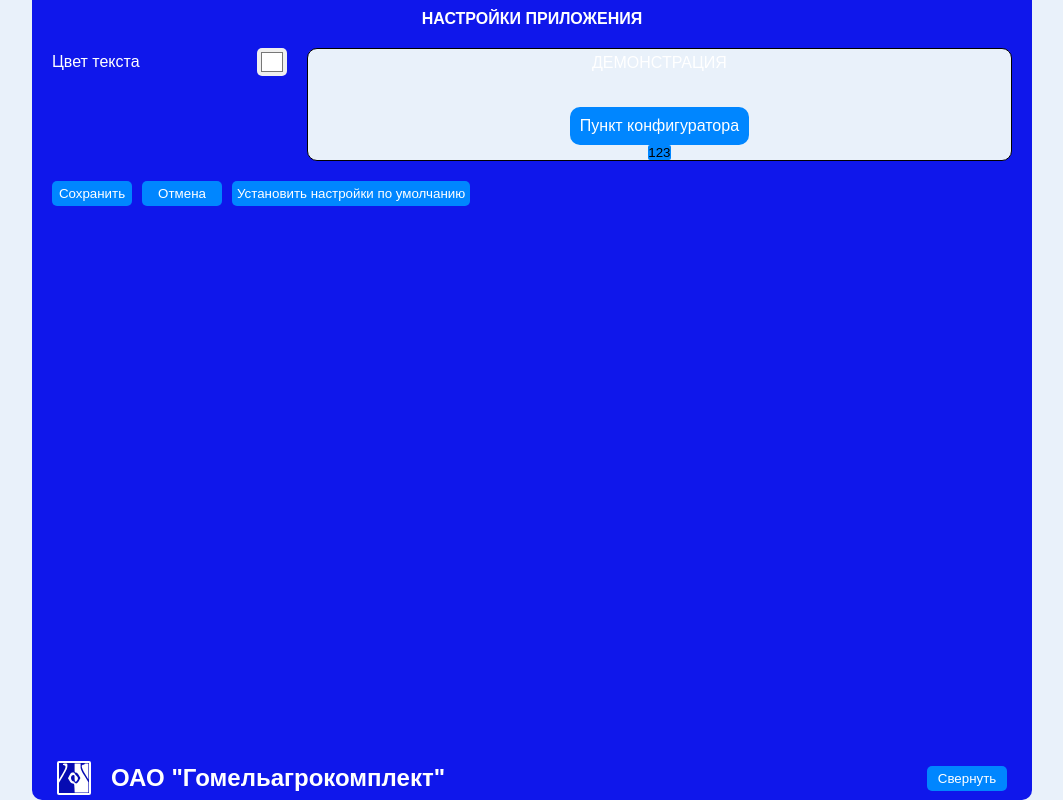
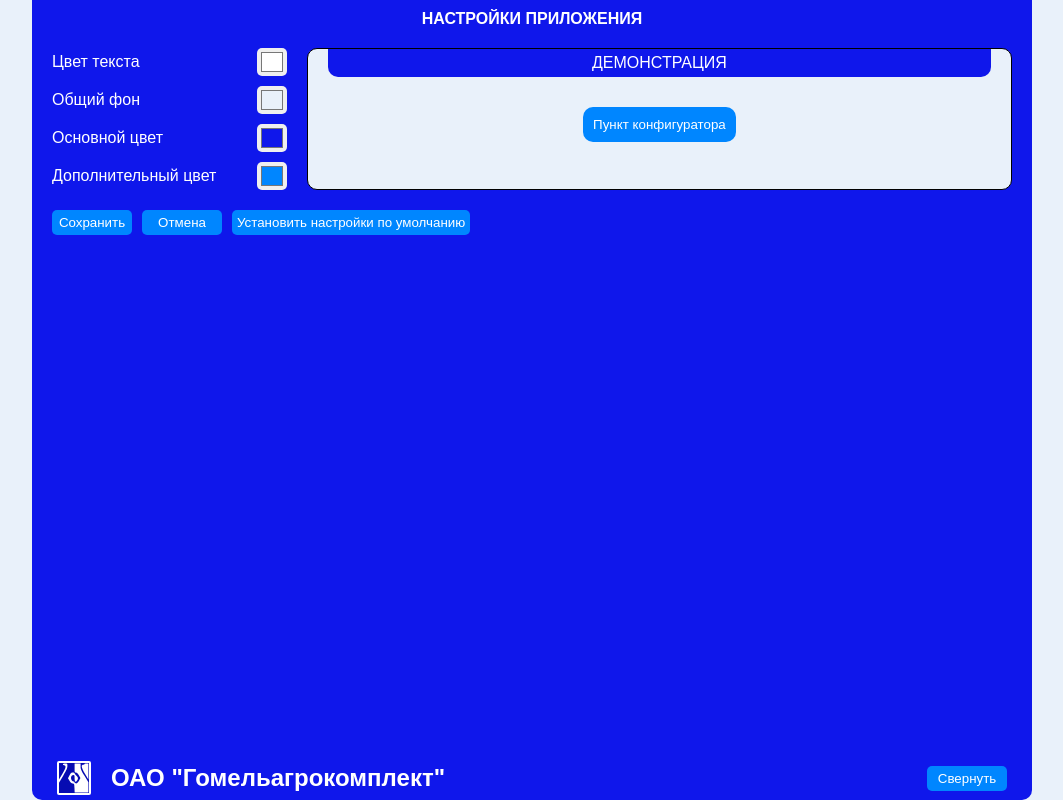
Before and after one commit to mabar84/gak, a React (Create React App) app: page / in a window 1280 px wide. Shown: the whole page, without its empty margins (108-1171 px from the left). Built offline with nearby package versions, Linux system fonts and the light colour scheme.

Commit message:
demo mode added

```diff
--- a/src/App.tsx
+++ b/src/App.tsx
@@ -1,21 +1,25 @@
 import React, {useState} from 'react';
 import {GlobalStyles} from './styles/GlobalStyles';
 import {Header} from './components/header/Header';
-import {gakTheme} from './styles/Theme.styled';
 import {styled} from 'styled-components';
 
 const App = () => {
 
     const [textColor, setTextColor] = useState<string>(`${localStorage.getItem('textColor') ? localStorage.getItem('textColor') : '#ffffff'}`)
-    const store = {
-        colors: {...gakTheme.colors},
-        media: {...gakTheme.media}
+    const [background, setBackground] = useState<string>(`${localStorage.getItem('background') ? localStorage.getItem('background') : '#E9F1FA'}`)
+    const [primary, setPrimary] = useState<string>(`${localStorage.getItem('primary') ? localStorage.getItem('primary') : '#0f17eb'}`)
+    const [secondary, setSecondary] = useState<string>(`${localStorage.getItem('secondary') ? localStorage.getItem('secondary') : '#0086ff'}`)
+
+    const q1 = () => {
+        localStorage.setItem('textColor', 'red')
+        localStorage.setItem('background', '#000000')
     }
 
     return (
         <StyledApp className="App" $textColor={textColor}>
-            <Header setTextColor={setTextColor}/>
-            <GlobalStyles $textColor={textColor}/>
+            <Header setTextColor={setTextColor} setBackground={setBackground} setPrimary={setPrimary}
+                    setSecondary={setSecondary}/>
+            <GlobalStyles $textColor={textColor} $background={background} $primary={primary} $secondary={secondary}/>
         </StyledApp>
     );
 
--- a/src/components/ColorPicker/ColorPicker.tsx
+++ b/src/components/ColorPicker/ColorPicker.tsx
@@ -1,24 +1,22 @@
 import React, {useState} from 'react';
 import {styled} from 'styled-components';
-import {gakTheme} from '../../styles/Theme.styled';
 
 type ColorPickerPropsColor = {
     color: string
-    setTextColor: (c: string) => void
+    customColor: (c: string) => void
 }
 
 export const ColorPicker = (props: ColorPickerPropsColor) => {
     const [color, setColor] = useState(props.color);
+    console.log(props)
 
     const handleChange = (e: any) => {
         setColor(e.target.value)
-        props.setTextColor(color);
-
+        props.customColor(color);
     };
 
     return (
         <StyledColorPicker type="color" value={color} onChange={handleChange}>
-
         </StyledColorPicker>
     );
 };
@@ -26,11 +24,8 @@ export const ColorPicker = (props: ColorPickerPropsColor) => {
 const StyledColorPicker = styled.input`
   width: 30px;
   height: 28px;
-  padding: 0px 2px;
+  padding: 0 2px;
   border: none;
   border-radius: 5px;
   cursor: pointer;
-
-
-
 `
--- a/src/components/choose-color/chooseColor.tsx
+++ b/src/components/choose-color/chooseColor.tsx
@@ -2,24 +2,22 @@ import React from 'react';
 import {styled} from 'styled-components';
 import {ColorPicker} from '../ColorPicker/ColorPicker';
 
-
 type ChooseColorPropsType = {
     text: string
     color: string
-    setTextColor: (c: string) => void
+    customColor: (c: string) => void
 }
 
-export const ChooseColor = ({text, color, setTextColor}: ChooseColorPropsType) => {
+export const ChooseColor = (props: ChooseColorPropsType) => {
     return (
         <StyledChooseColor>
-            <span>{text}</span>
-            <ColorPicker setTextColor={setTextColor} color={color}/>
+            <span>{props.text}</span>
+            <ColorPicker customColor={props.customColor} color={props.color}/>
         </StyledChooseColor>
     );
 };
 
 const StyledChooseColor = styled.div`
-
   display: flex;
   justify-content: space-between;
   align-items: center;
--- a/src/components/demo/DemoSettings.tsx
+++ b/src/components/demo/DemoSettings.tsx
@@ -1,29 +1,21 @@
 import React from 'react';
 import {styled} from 'styled-components';
-import {gakTheme} from '../../styles/Theme.styled';
-import {Item} from '../item/Item';
 
 export const DemoSettings = () => {
-    const q1 = () => {
-        localStorage.setItem('textColor', 'red')
-        localStorage.setItem('background', '#000000')
 
-    }
     return (
         <StyledDemoSettings className={'demo'}>
-            <p className={'text'}>Демонстрация</p>
+            <p className={'text primary'}>Демонстрация</p>
 
-            <Item/>
-
-            <button onClick={q1}>123</button>
-
+            <button className={'text item'}>
+                Пункт конфигуратора
+            </button>
         </StyledDemoSettings>
     );
 };
 
 const StyledDemoSettings = styled.div`
   width: 100%;
-  background: ${gakTheme.colors.background};
   border: 1px solid #000000;
   border-radius: 10px;
 
@@ -31,8 +23,6 @@ const StyledDemoSettings = styled.div`
     padding: 5px;
     margin: 0 auto 30px;
     text-align: center;
-      // background-color: ${gakTheme.colors.primary};
-      // color: ${gakTheme.colors.text};
     width: calc(100% - 40px);
     border-radius: 0 0 10px 10px;
     text-transform: uppercase;
@@ -41,8 +31,22 @@ const StyledDemoSettings = styled.div`
 
   button {
     margin: 0 auto;
-    display: block;
-    background-color: ${gakTheme.colors.secondary};
+    min-width: 80px;
+    width: max-content;
+    padding: 10px;
+    display: flex;
+    align-items: center;
+    justify-content: center;
+    border-radius: 10px;
+    cursor: pointer;
+    border: none;
+    outline: none;
+    font-weight: 500;
+    transition: opacity 0.3s;
+
+    &:hover {
+      opacity: 0.8;
+    }
   }
 
 `
--- a/src/components/header/Header.tsx
+++ b/src/components/header/Header.tsx
@@ -2,16 +2,17 @@ import React, {useState} from 'react';
 import styled, {css} from 'styled-components';
 import {gakTheme} from '../../styles/Theme.styled';
 import {Logo} from '../logo/Logo';
-import {ColorPicker} from '../ColorPicker/ColorPicker';
 import {StyledButton} from '../button/Button';
-import {ChooseColor} from '../choose-color/chooseColor';
 import {Settings} from '../settings/Settings';
 
-type HeaderPropsType = {
+export type HeaderPropsType = {
     setTextColor: (c: string) => void
+    setBackground: (c: string) => void
+    setPrimary: (c: string) => void
+    setSecondary: (c: string) => void
 }
 
-export const Header = ({setTextColor}: HeaderPropsType) => {
+export const Header = (props: HeaderPropsType) => {
 
     const [opened, setOpened] = useState<boolean>(true) //open\close settings
 
@@ -23,7 +24,7 @@ export const Header = ({setTextColor}: HeaderPropsType) => {
     return (
         <StyledHeader className="container" $opened={opened}>
 
-            <Settings setTextColor={setTextColor}/>
+            <Settings {...props}/>
 
             <div className={'headerBottom'}>
                 <Logo/>
--- a/src/components/settings/Settings.tsx
+++ b/src/components/settings/Settings.tsx
@@ -3,18 +3,15 @@ import {styled} from 'styled-components';
 import {DemoSettings} from '../demo/DemoSettings';
 import {SetSettings} from './set-settings/SetSettings';
 import {StyledButton} from '../button/Button';
+import {HeaderPropsType} from '../header/Header';
 
-type SettingsPropsType = {
-    setTextColor: (c: string) => void
-}
-
-export const Settings = ({setTextColor}: SettingsPropsType) => {
+export const Settings = ({...props}: HeaderPropsType) => {
     return (
         <StyledSettings className={'settings'}>
             <h4>Настройки приложения</h4>
 
             <div className="flex-container">
-                <SetSettings setTextColor={setTextColor}/>
+                <SetSettings {...props}/>
 
                 <DemoSettings/>
             </div>
--- a/src/components/settings/set-settings/SetSettings.tsx
+++ b/src/components/settings/set-settings/SetSettings.tsx
@@ -2,19 +2,16 @@ import React from 'react';
 import {ChooseColor} from '../../choose-color/chooseColor';
 import {gakTheme} from '../../../styles/Theme.styled';
 import {styled} from 'styled-components';
+import {HeaderPropsType} from '../../header/Header';
 
-type SetSettingsPropsType = {
-    setTextColor: (c: string) => void
-}
-
-
-export const SetSettings = ({setTextColor}: SetSettingsPropsType) => {
+export const SetSettings = (props: HeaderPropsType) => {
     return (
         <StyledSetSettings>
-            <ChooseColor setTextColor={setTextColor} text={'Цвет текста'} color={gakTheme.colors.text}/>
-            {/*<ChooseColor text={'Общий фон'} color={gakTheme.colors.background}/>*/}
-            {/*<ChooseColor text={'Основной цвет'} color={gakTheme.colors.primary}/>*/}
-            {/*<ChooseColor text={'Дополнительный цвет'} color={gakTheme.colors.secondary}/>*/}
+            <ChooseColor customColor={props.setTextColor} text={'Цвет текста'} color={gakTheme.colors.text}/>
+            <ChooseColor customColor={props.setBackground} text={'Общий фон'} color={gakTheme.colors.background}/>
+            <ChooseColor customColor={props.setPrimary} text={'Основной цвет'} color={gakTheme.colors.primary}/>
+            <ChooseColor customColor={props.setSecondary} text={'Дополнительный цвет'}
+                         color={gakTheme.colors.secondary}/>
         </StyledSetSettings>
     );
 };
--- a/src/styles/GlobalStyles.tsx
+++ b/src/styles/GlobalStyles.tsx
@@ -3,6 +3,9 @@ import {gakTheme} from './Theme.styled';
 
 type GlobalStylesPropsType = {
     $textColor: string
+    $background: string
+    $primary: string
+    $secondary: string
 }
 
 export const GlobalStyles = createGlobalStyle<GlobalStylesPropsType>`
@@ -46,7 +49,7 @@ export const GlobalStyles = createGlobalStyle<GlobalStylesPropsType>`
     -webkit-font-smoothing: antialiased;
     -moz-osx-font-smoothing: grayscale;
     background-color: ${gakTheme.colors.background};
-    color: ${(props) => props.$textColor}
+    color: ${gakTheme.colors.text}
 
   }
 
@@ -80,8 +83,19 @@ export const GlobalStyles = createGlobalStyle<GlobalStylesPropsType>`
   }
 
   .demo {
+    background-color: ${(props) => props.$background};
+
     .text {
       color: ${(props) => props.$textColor};
+    }
+
+    .primary {
+      background-color: ${(props) => props.$primary};
+    }
+
+    .item {
+      background-color: ${(props) => props.$secondary};
+
     }
   }
 
```
